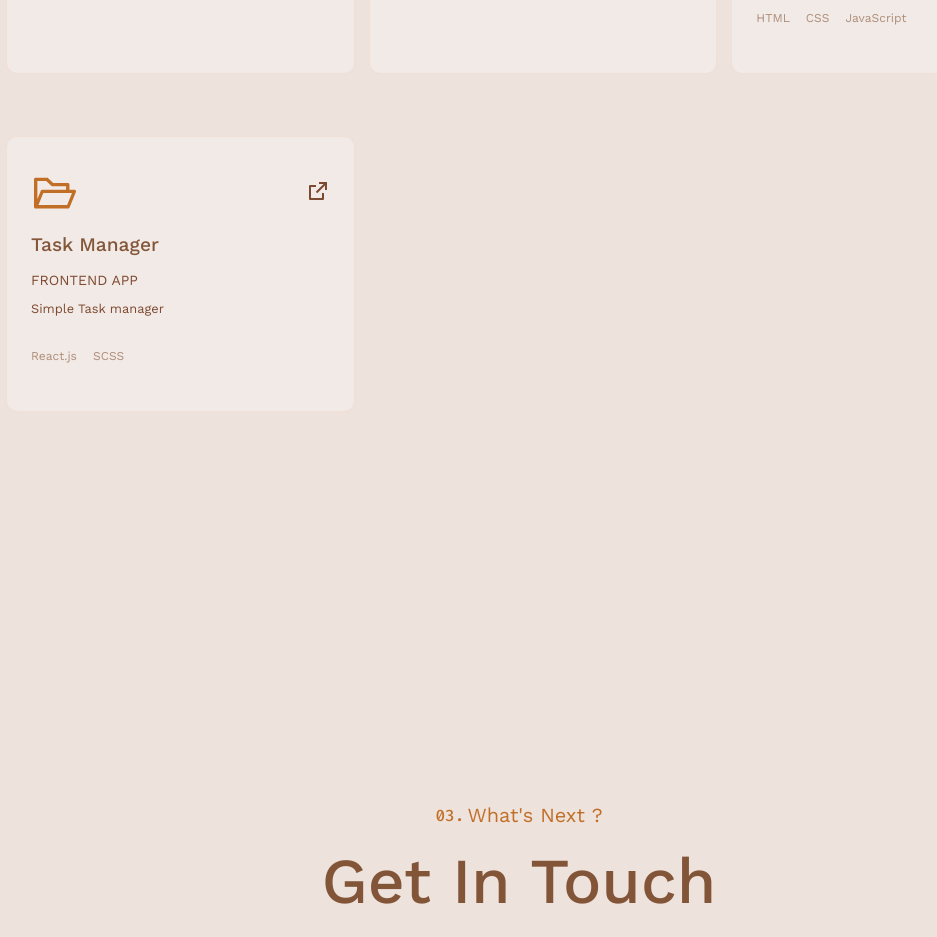
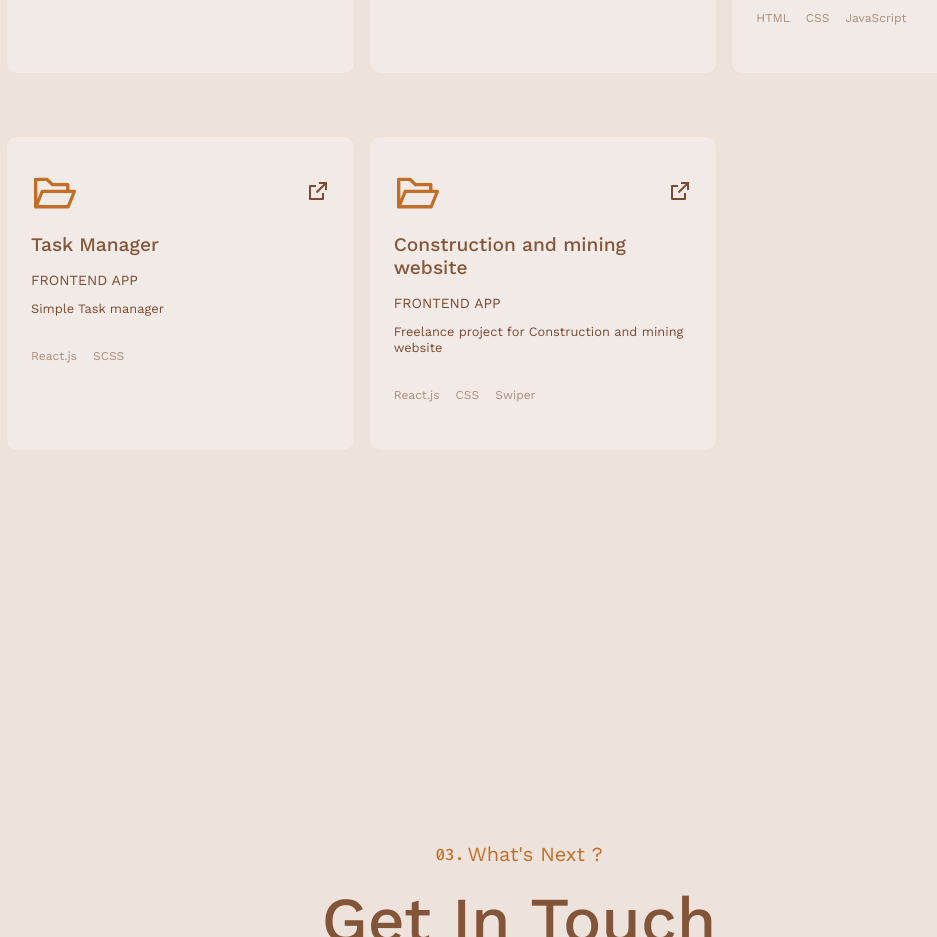
Before and after one commit to egbadonjeffrey/Scarletts-portfolio, a React (Create React App) app: page / in a window 1280 px wide. Shown: the part 3060-3997 px from the top of the page, without its empty margins (121-1058 px from the left). Built offline with nearby package versions, Linux system fonts and the light colour scheme.

Commit message:
update works

```diff
--- a/src/components/Works.js
+++ b/src/components/Works.js
@@ -99,6 +99,14 @@ const portfolioProjects = [
     stack: "frontend app",
     about: "Simple Task manager",
     technologies: ["React.js", "SCSS"],
+  },
+  {
+    id: 11,
+    link: "https://matrodpetroserve.vercel.app/",
+    projectTitle: "Construction and mining website",
+    stack: "frontend app",
+    about: "Freelance project for Construction and mining website",
+    technologies: ["React.js", "CSS", "Swiper"],
   },
 ];
 
```
